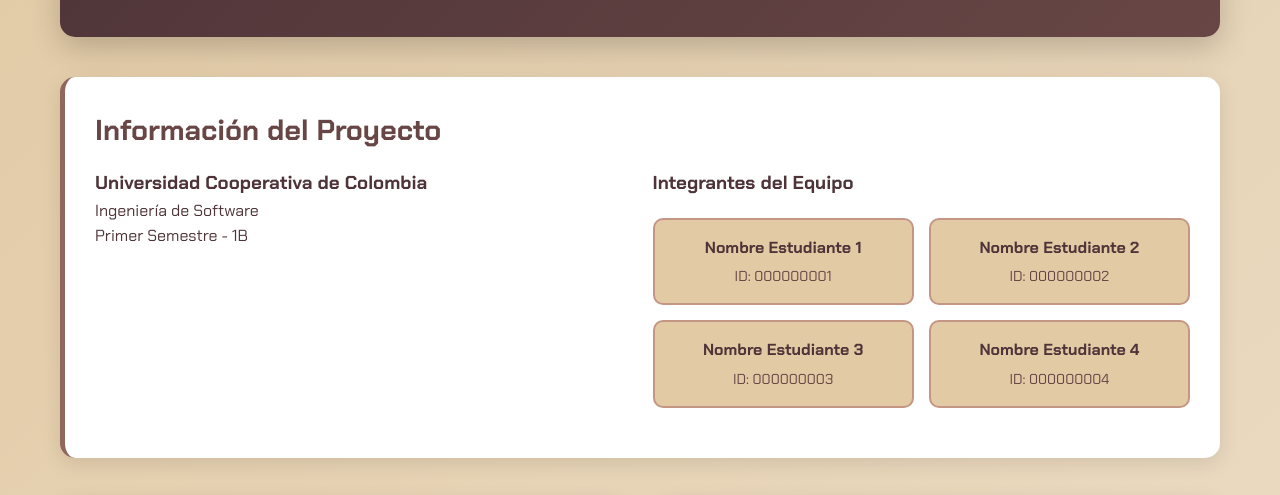
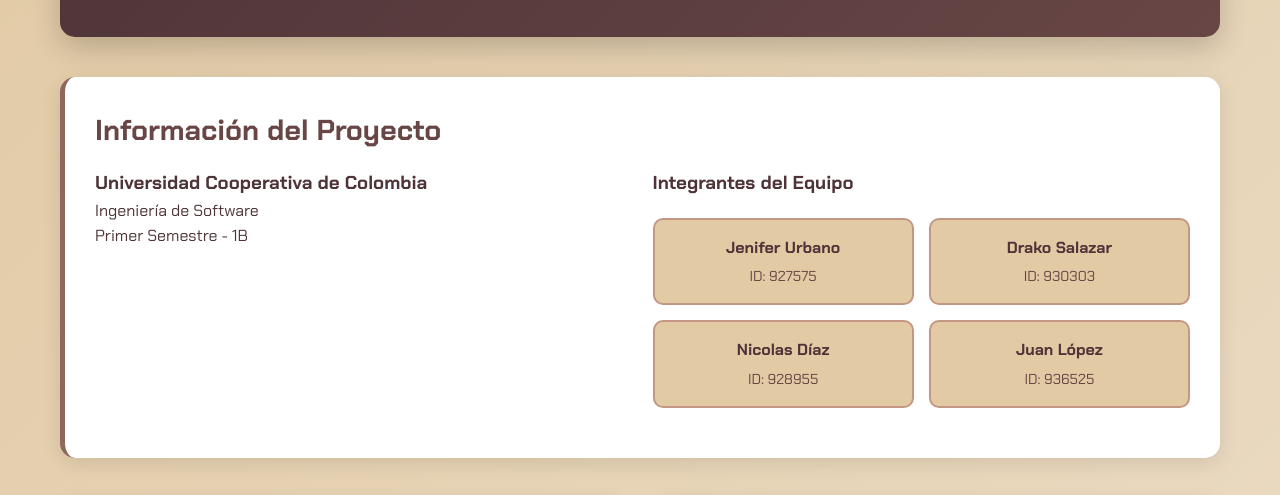
Before and after one commit to Jenifufa/WebAlcoholimetro, a plain HTML site: page index.html in a window 1280 px wide. Shown: the part 168-663 px from the top of the page. Drawn offline with Linux system fonts and the light colour scheme.

Commit message:
Update index.html

```diff
--- a/index.html
+++ b/index.html
@@ -359,20 +359,20 @@
                     <h3>Integrantes del Equipo</h3>
                     <div class="team-members">
                         <div class="member">
-                            <h4>Nombre Estudiante 1</h4>
-                            <p class="member-id">ID: 000000001</p>
+                            <h4>Jenifer Urbano</h4>
+                            <p class="member-id">ID: 927575</p>
                         </div>
                         <div class="member">
-                            <h4>Nombre Estudiante 2</h4>
-                            <p class="member-id">ID: 000000002</p>
+                            <h4>Drako Salazar</h4>
+                            <p class="member-id">ID: 930303</p>
                         </div>
                         <div class="member">
-                            <h4>Nombre Estudiante 3</h4>
-                            <p class="member-id">ID: 000000003</p>
+                            <h4>Nicolas Díaz</h4>
+                            <p class="member-id">ID: 928955</p>
                         </div>
                         <div class="member">
-                            <h4>Nombre Estudiante 4</h4>
-                            <p class="member-id">ID: 000000004</p>
+                            <h4>Juan López</h4>
+                            <p class="member-id">ID: 936525</p>
                         </div>
                     </div>
                 </div>
```
